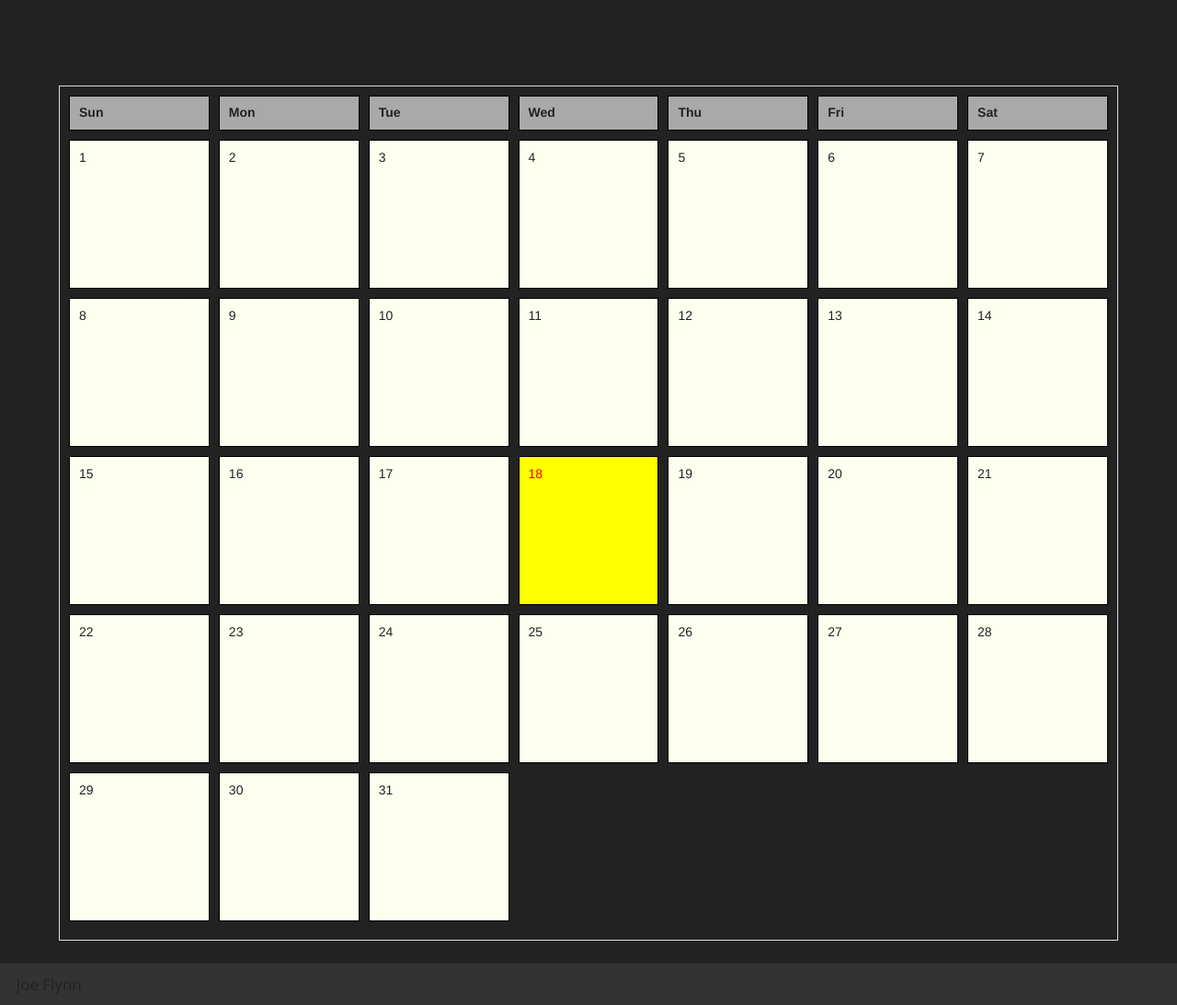
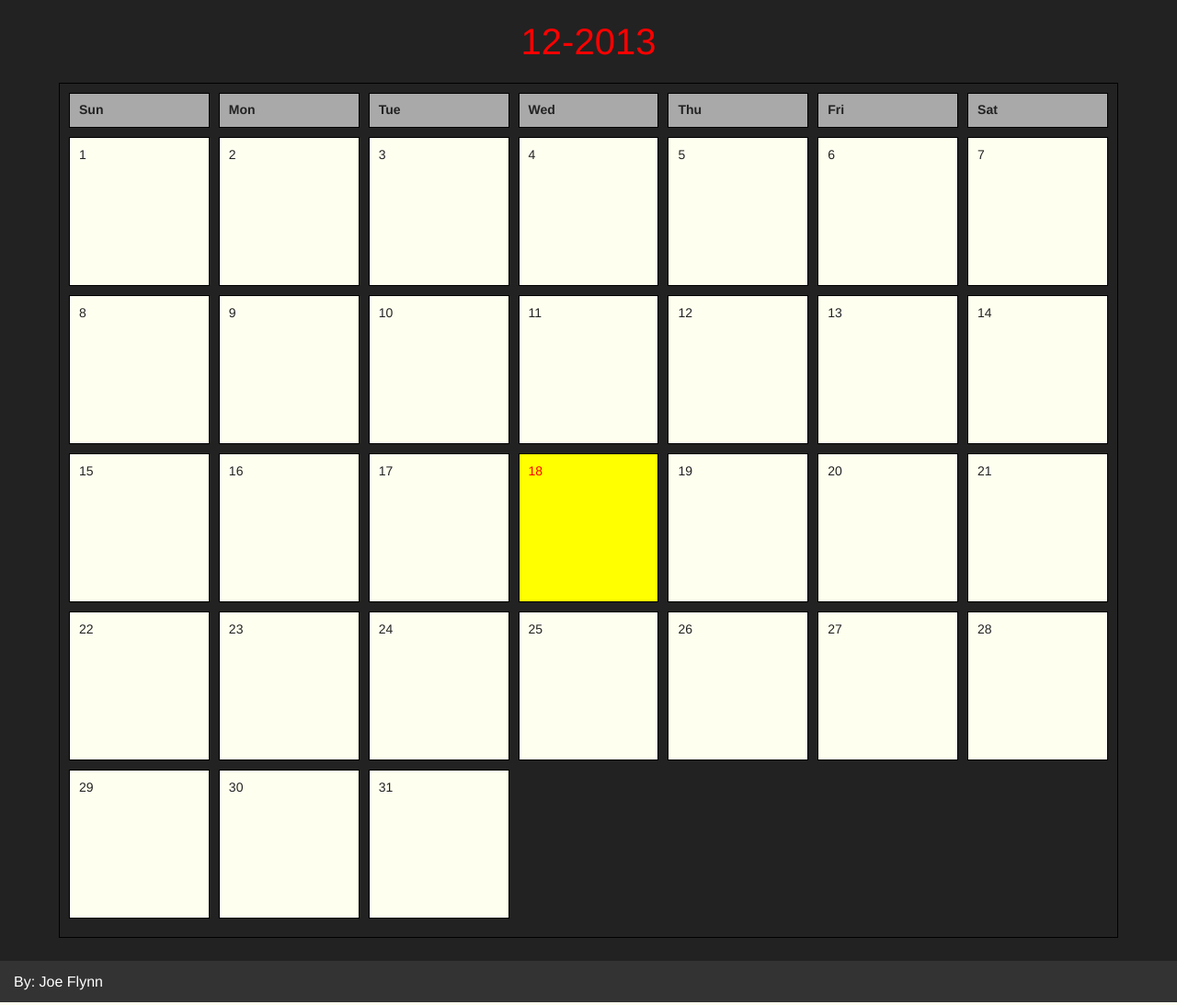
Before and after one commit to Digger-McAdams/StickyNotes, a Django app: page /calendar/month/ in a window 1280 px wide. Shown: the part 45-1138 px from the top of the page at 92% size. Run offline with Django 3.2, Linux system fonts and the light colour scheme.

Commit message:
Finish Footer

```diff
--- a/Stickynotes/templates/Stickynotes/base.html
+++ b/Stickynotes/templates/Stickynotes/base.html
@@ -19,10 +19,11 @@
 		{% block calendar_block %}
 
 		{% endblock %}
-		<nav class="top-bar bottom-bar">
-			<ul class="titel-area">
-				<li class="name">
-				<h1>Joe Flynn</h1>
+		<nav class="top-bar bottom-bar" data-topbar>
+			<ul class="title-area">
+				<li id="myname" class="name">
+					By: Joe Flynn
+				</li>
 			</ul>
 		</nav>
 	</body>
--- a/Stickynotes/templates/Stickynotes/month.html
+++ b/Stickynotes/templates/Stickynotes/month.html
@@ -2,7 +2,7 @@
 {% block calendar_block %}
 	<div id="calendar">
 		<div id="calheader">
-			<center><h1>{{month}}-{{year}}</h1></center>
+			<center>{{month}}-{{year}}</center>
 		</div>
 		<div id="calendar_month">
 			<table width="90%">
--- a/static/css/calendar.css
+++ b/static/css/calendar.css
@@ -4,6 +4,7 @@ table
 	margin-right:5%;
 	border-collapse:separate;
 	border-spacing:10px;
+	border-color:black;
 	table-layout:fixed;
 	background-color:#222222;
 
@@ -40,13 +41,16 @@ th
 #calendar
 {
 	background-color:#222222;
+	padding-bottom:5px;
 }
 #calheader
 {
 	color:red;
+	font-size:250%;
+	padding:25px;
 }
-#calendar
+#myname
 {
-	padding-bottom:5px;
-	padding-top:5px;
+	padding-left:15px;
+	padding-top:10px;
 }
```
Also changed, not shown: 2 other files.
